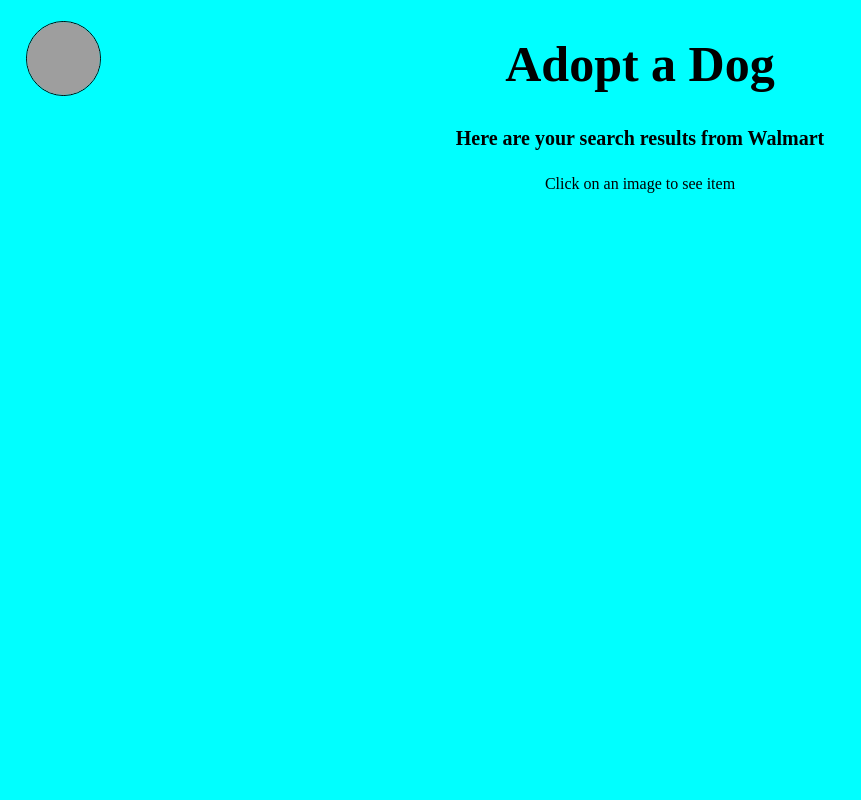
After one commit to rmmoll23/dogAdopt, a PHP site: page /pages/walmartSearch.html in a window 1280 px wide. The commit adds this page. Shown: the whole page, without its empty margins (0-861 px from the left). Run offline with PHP 8.4, Linux system fonts and the light colour scheme; some libraries are stand-ins or nearby versions; grey boxes are pictures that could not be loaded.

Commit message:
added walmartAPI/minor css changes

```diff
--- a/css/theme.css
+++ b/css/theme.css
@@ -59,7 +59,7 @@ button [type="submit"]{
 }
 
 /* Home.html */
-.petSearch, .shelterSearch, .petsMart{
+.petSearch, .shelterSearch, .walMart{
     width: 100%;
     padding: 25px 25px 25px 25px;
     border-radius: 5px;
@@ -190,3 +190,8 @@ a {
     margin-bottom: 20px;
     float: right;
 }
+
+/* walmartSearchResults */
+.itemImage {
+    width: 100%;
+}
--- a/pages/home.html
+++ b/pages/home.html
@@ -32,10 +32,10 @@
         <input type="text" name="zipCode" id="zipCode" required/>
         <button type="submit">Submit</button>
   </form>
-  <form role="form" class="petsMart">
+  <form role="form" class="walMart">
             <h2>Prepare your home for your new pal!!</h2>
-            <label for="petsMart">Search for pet products</label>
-            <input type="text" name="petsMart" id="petsMart" required/>
+            <label for="walMart">Search for pet products</label>
+            <input type="text" name="walMart" id="walMart" required/>
             <button type="submit">Search</button>
   </form>
 </div>
--- /dev/null
+++ b/pages/walmartSearch.html
@@ -0,0 +1,31 @@
+<html lang="en">
+<head>
+    <meta charset="utf-8">
+    <meta name="viewport" content="width=device-width">
+    <title>Breed Search Results</title>
+    <script
+        src="https://code.jquery.com/jquery-3.2.1.min.js"
+        integrity="sha256-hwg4gsxgFZhOsEEamdOYGBf13FyQuiTwlAQgxVSNgt4="
+        crossorigin="anonymous">
+    </script>
+    <script src="../src/endpoints.js"></script>
+    <script src="../src/main.js"></script>
+    <script src="../src/walmart.js"></script>
+    <link href="../css/theme.css" rel="stylesheet" type="text/css"/>
+    <link rel="stylesheet" href="../css/float-grid.css" type="text/css"/>
+</head>
+<body class="walmartSearch">
+ <main role="main">
+ <header role="banner" id="otherViews">Adopt a Dog</header>
+  <a href="home.html"><img class="logoImg" src="https://dl5zpyw5k3jeb.cloudfront.net/photos/pets/40552676/1/?bust=1514728187" title="Go to home page" alt="Go to home page"/></a>
+  <h2>Here are your search results from Walmart</h2>
+  <p>Click on an image to see item</p>
+  <div class="itemReturn">
+        <div class="row">
+
+
+        </div>
+  </div>
+ </main>
+</body>
+</html>
--- a/src/endpoints.js
+++ b/src/endpoints.js
@@ -59,3 +59,12 @@ function getPetsAtShelter(shelterPageId, callback) {
         console.log(err)
     });
 }
+
+const walmartEndpoint = `http://api.walmartlabs.com/v1/search`;
+function getWalmartSearchResults(itemSearch, callback) {
+    $.getJSON(`${walmartEndpoint}?apiKey=zqx46w87nycunsgep2rxg9m4&format=json&id=202072&query=${itemSearch}&callback=?`)
+    .done(callback)
+    .fail(function(err){
+        console.log(err)
+    });
+}
--- a/src/main.js
+++ b/src/main.js
@@ -75,7 +75,26 @@ function renderShelterSearchResults(shelters) {
         </div>
     </div>`;
     return shelterSearchResults;
+}
 
+function renderWalmartSearchResults(items, index) {
+    const itemName = items.name;
+    const imgURL = items.mediumImage;
+    const productUrl = items.productUrl;
+    const productPage = productUrl.slice(0, -14);
+    console.log(productPage);
+
+
+    const walmartSearchResults =
+    `<div class="col-3">
+        <div class="itemProfile">
+            <a href="${productPage}"><img class="itemImage" src="${imgURL}"/></a>
+            <div class="itemContent">
+                <h3>${itemName}</h3>
+            </div>
+        </div>
+    </div>`;
+return walmartSearchResults;
 }
 
 function renderPetProfile(pet) {
@@ -220,6 +239,18 @@ function registerHandlers() {
         window.location = 'shelter.html';
     });
 
+    // search for pet products
+    $('.walmart').submit(event => {
+        event.preventDefault();
+        const item = $(event.currentTarget).find('#walMart');
+        const itemSearch = item.val();
+        // clear out the input
+        item.val("");
+
+        localStorage.setItem('itemSearch', itemSearch);
+        window.location = 'walmartSearch.html';
+    });
+
     // Go to pet profile page
     $('.dogSearchResults').on('click', '.profile-image', function() {
         const profileId = $(this).parent().attr('id');
--- /dev/null
+++ b/src/walmart.js
@@ -0,0 +1,13 @@
+function displayWalmartSearchResults(data) {
+    console.log(data.items);
+    console.log(data.items[0].name);
+    const walmartSearchResults = data.items.map((items, index) => renderWalmartSearchResults(items,index));
+    $(".itemReturn").html(walmartSearchResults);
+}
+
+$(document).ready(function() {
+    console.log('walmart page Loaded');
+    const itemValue = localStorage.getItem('itemSearch');
+    console.log(itemValue);
+    getWalmartSearchResults(itemValue, displayWalmartSearchResults);
+});
```
Also changed, not shown: src/facebook.js (deleted, +0 -15 lines).
